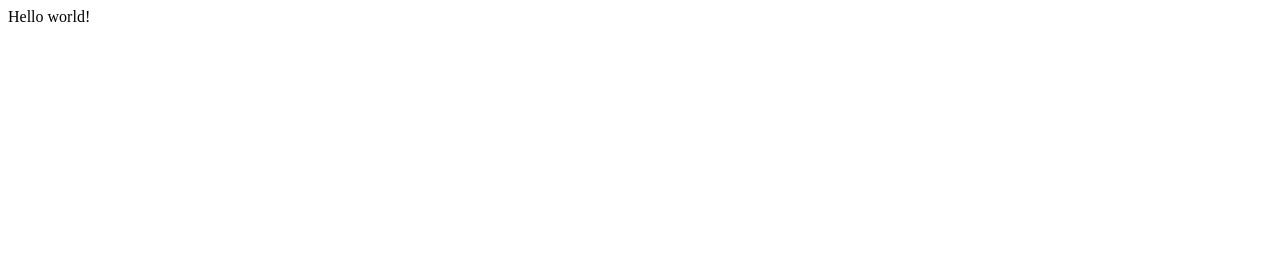
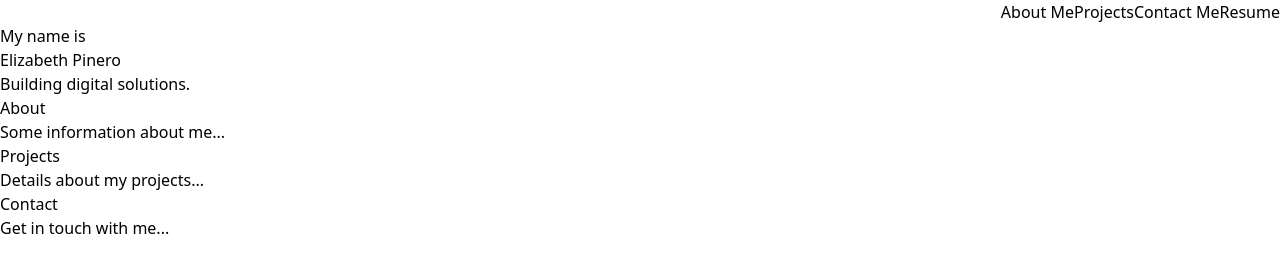
Before and after one commit to itsaflamingo/personal-portfolio2, a Gatsby site: page / in a window 1280 px wide. Built offline with nearby package versions, Linux system fonts and the light colour scheme; Gatsby itself is replaced by a stand-in of ours.

Commit message:
initial commit

```diff
--- a/gatsby-config.js
+++ b/gatsby-config.js
@@ -8,5 +8,5 @@
  * @type {import('gatsby').GatsbyConfig}
  */
 module.exports = {
-  plugins: [],
-}
+  plugins: ["gatsby-plugin-postcss"],
+};
--- a/package.json
+++ b/package.json
@@ -23,5 +23,11 @@
   },
   "bugs": {
     "url": "https://github.com/gatsbyjs/gatsby/issues"
+  },
+  "devDependencies": {
+    "autoprefixer": "^10.4.20",
+    "gatsby-plugin-postcss": "^6.13.1",
+    "postcss": "^8.4.47",
+    "tailwindcss": "^3.4.14"
   }
 }
--- /dev/null
+++ b/postcss.config.js
@@ -0,0 +1,6 @@
+module.exports = {
+  plugins: {
+    tailwindcss: {},
+    autoprefixer: {},
+  },
+}
--- /dev/null
+++ b/src/components/FirstPage.js
@@ -0,0 +1,11 @@
+import React from "react";
+
+export default function FirstPage() {
+  return (
+    <div>
+      <h3>My name is</h3>
+      <h1>Elizabeth Pinero</h1>
+      <h2>Building digital solutions.</h2>
+    </div>
+  );
+}
--- /dev/null
+++ b/src/components/Navbar.js
@@ -0,0 +1,21 @@
+// src/components/Navbar.js
+import React from "react";
+
+export default function NavBar() {
+  return (
+    <nav>
+      <ul className="flex items-center justify-end">
+        <li>
+          <a href="#about-me">About Me</a>
+        </li>
+        <li>
+          <a href="#projects">Projects</a>
+        </li>
+        <li>
+          <a href="#contact-me">Contact Me</a>
+        </li>
+        <button>Resume</button>
+      </ul>
+    </nav>
+  );
+}
--- a/src/pages/index.js
+++ b/src/pages/index.js
@@ -1,5 +1,29 @@
-import * as React from "react"
+import * as React from "react";
+import Navbar from "../components/Navbar";
+import "../styles/global.css";
+import FirstPage from "../components/FirstPage";
 
 export default function Home() {
-  return <div>Hello world!</div>
+  return (
+    <div className="bg">
+      <Navbar />
+      <FirstPage />
+      <div>
+        <section id="about">
+          <h2>About</h2>
+          <p>Some information about me...</p>
+        </section>
+
+        <section id="projects">
+          <h2>Projects</h2>
+          <p>Details about my projects...</p>
+        </section>
+
+        <section id="contact">
+          <h2>Contact</h2>
+          <p>Get in touch with me...</p>
+        </section>
+      </div>
+    </div>
+  );
 }
--- /dev/null
+++ b/src/styles/global.css
@@ -0,0 +1,6 @@
+@tailwind base;
+@tailwind components;
+@tailwind utilities;
+@tailwind base;
+@tailwind components;
+@tailwind utilities;
--- /dev/null
+++ b/tailwind.config.js
@@ -0,0 +1,11 @@
+/** @type {import('tailwindcss').Config} */
+module.exports = {
+  content: [
+    "./src/pages/**/*.{js,jsx,ts,tsx}",
+    "./src/components/**/*.{js,jsx,ts,tsx}",
+  ],
+  theme: {
+    extend: {},
+  },
+  plugins: [],
+};
```
Also changed, not shown: src/styles/output.css (added), 1 other file.
